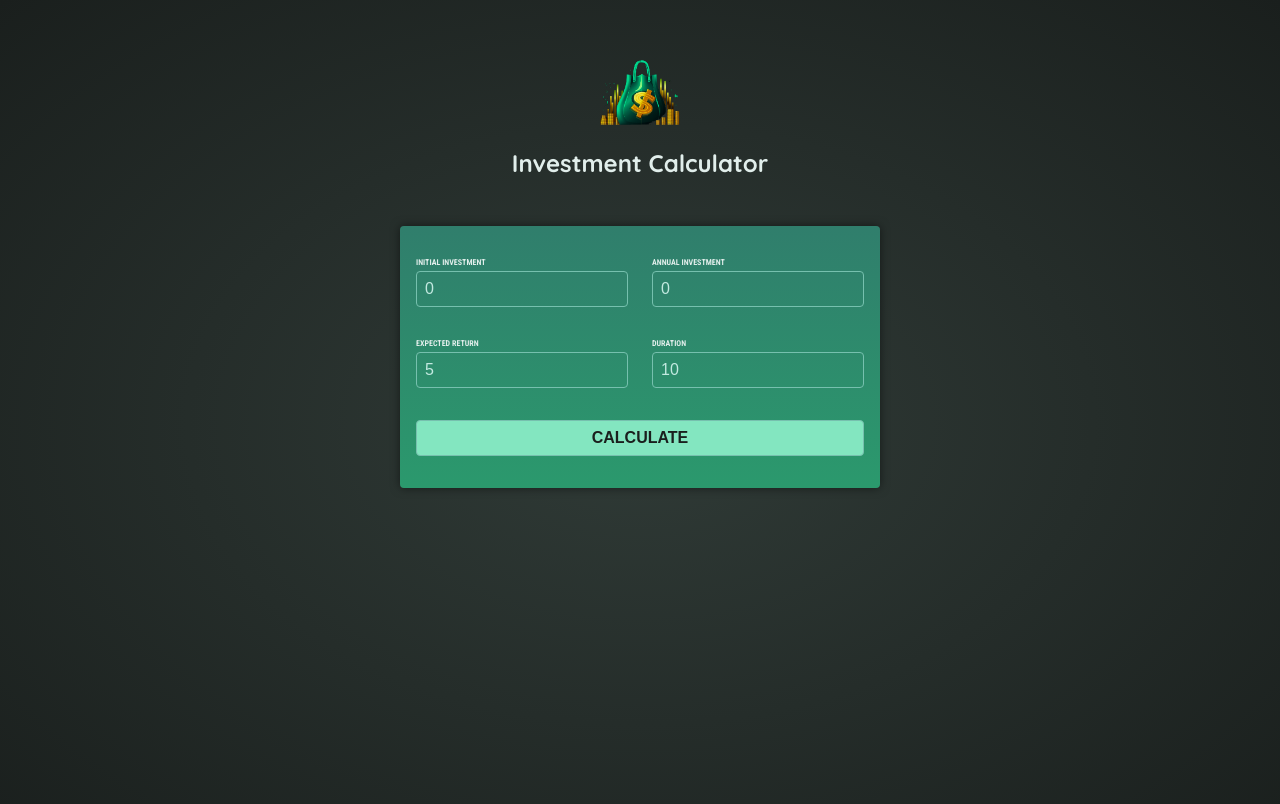
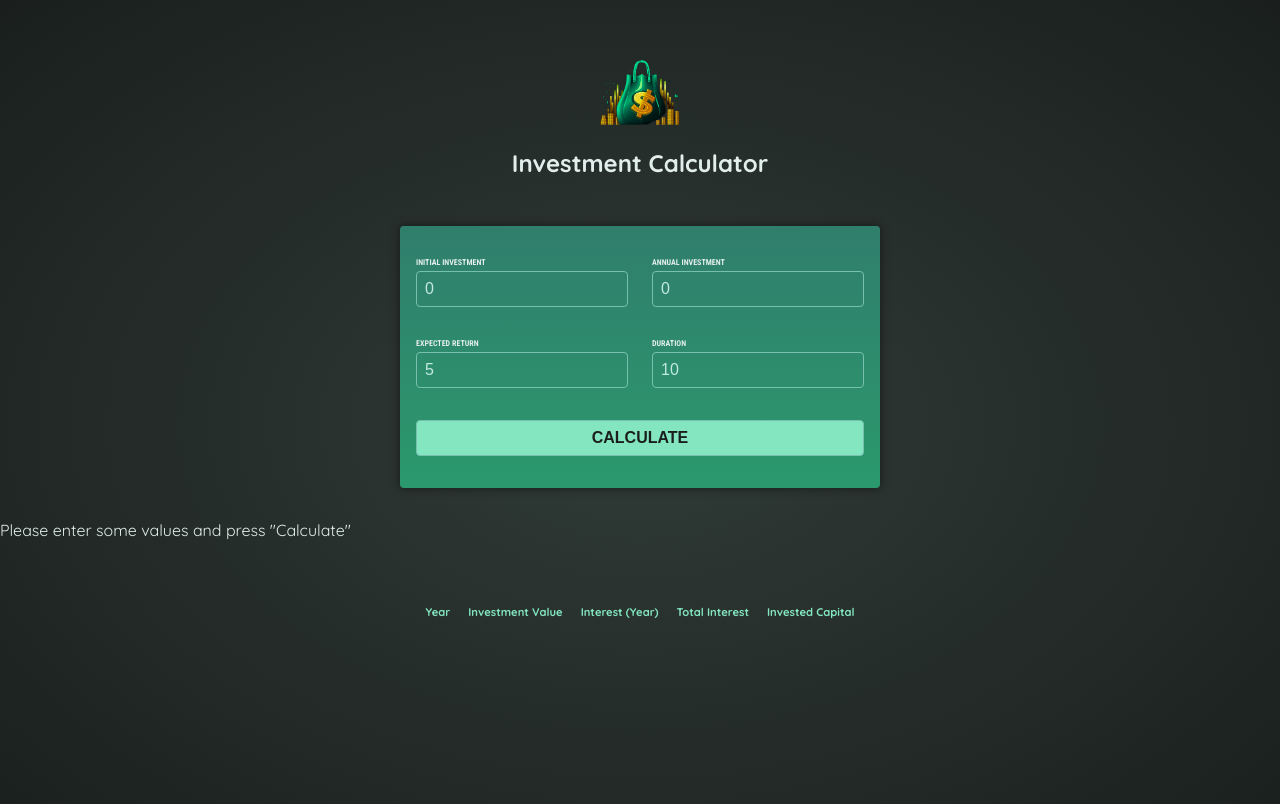
Before and after one commit to Ital023/InvestmentCalculator, an Angular app: page / in a window 1280 px wide. Shown: the top 804 px of the page. Built offline with nearby package versions, Linux system fonts and the light colour scheme.

Commit message:
feat: . Passing Data from Parent to Child with Inputs

```diff
--- a/src/app/app.component.html
+++ b/src/app/app.component.html
@@ -1,2 +1,3 @@
 <app-header />
 <app-user-input (calculate)="onCalculateInvestmentResults($event)"/>
+<app-investment-input [results]="resultsData"/>
--- a/src/app/app.component.ts
+++ b/src/app/app.component.ts
@@ -2,14 +2,23 @@ import { Component } from '@angular/core';
 import { HeaderComponent } from './header/header.component';
 import { UserInputComponent } from './user-input/user-input.component';
 import { type InvestmentInput } from './investment-input.model';
+import { InvestmentInputComponent } from "./investment-input/investment-input.component";
 
 @Component({
   selector: 'app-root',
-  imports: [HeaderComponent, UserInputComponent],
+  imports: [HeaderComponent, UserInputComponent, InvestmentInputComponent],
   templateUrl: './app.component.html',
   styleUrl: './app.component.css',
 })
 export class AppComponent {
+  resultsData?: {
+    year: number;
+    interest: number;
+    valueEndOfYear: number;
+    annualInvestment: number;
+    totalInterest: number;
+    totalAmountInvested: number;
+  }[];
 
   onCalculateInvestmentResults(data: InvestmentInput) {
     const annualData = [];
@@ -32,7 +41,7 @@ export class AppComponent {
       });
     }
 
-    console.log(annualData);
+    this.resultsData = annualData
   }
 
 }
--- /dev/null
+++ b/src/app/investment-input/investment-input.component.css
@@ -0,0 +1,19 @@
+table {
+  max-width: 50rem;
+  margin: 2rem auto;
+  padding: 1rem;
+  table-layout: fixed;
+  border-spacing: 1rem;
+  text-align: right;
+}
+
+table thead {
+  font-size: 0.7rem;
+  color: #83e6c0;
+}
+
+table tbody {
+  font-family: "Roboto Condensed", sans-serif;
+  font-size: 0.85rem;
+  color: #c2e9e0;
+}
--- /dev/null
+++ b/src/app/investment-input/investment-input.component.html
@@ -0,0 +1,16 @@
+<p>Please enter some values and press "Calculate"</p>
+
+<table>
+  <thead>
+    <tr>
+      <th>Year</th>
+      <th>Investment Value</th>
+      <th>Interest (Year)</th>
+      <th>Total Interest</th>
+      <th>Invested Capital</th>
+    </tr>
+  </thead>
+  <tbody>
+
+  </tbody>
+</table>
```
Also changed, not shown: src/app/investment-input/investment-input.component.ts (added, +19 -0 lines).
